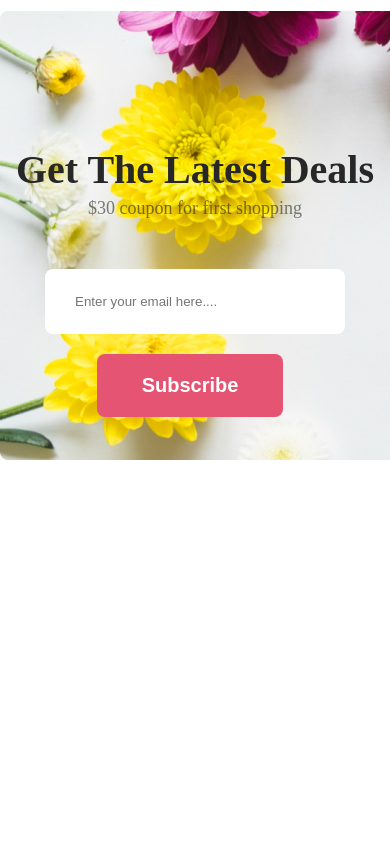
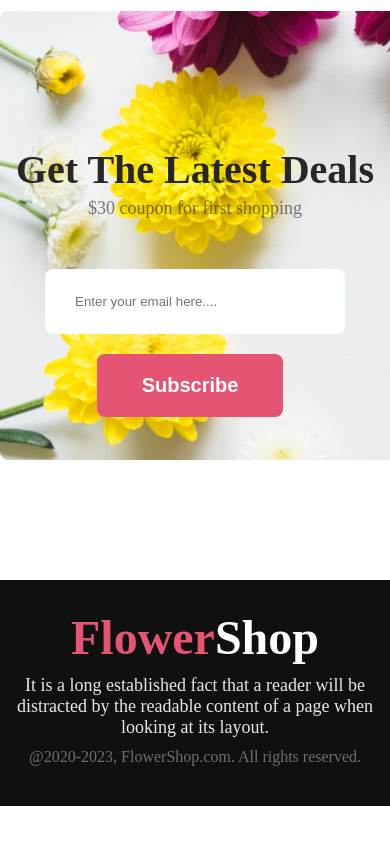
Before and after one commit to sh-shahedul/Flower-Project, a plain HTML site: page index.html in a window 390 px wide. Shown: the part 6893-7737 px from the top of the page. Before the commit the page ends 7353 px from the top, so only its background shows below. Drawn offline with Linux system fonts and the light colour scheme.

Commit message:
complete the website and responsive for small device

```diff
--- a/design/style.css
+++ b/design/style.css
@@ -203,7 +203,7 @@ background-color:rgba(5, 151, 160, 0.15) ;
 .discount-discription{
     margin-bottom: 20px;
 }
-#off{
+.off{
     color: #E55473;
 }
 .discount-image{
@@ -271,6 +271,40 @@ input{
 .Subscrive{
     margin-left: 10px;
 }
+
+  .footer{
+    background-color: #111010;
+    margin-top: 120px;
+    margin-bottom: 70px;
+  }
+  .footer-container{
+    max-width: 625px;
+    margin: 0 auto;
+    text-align: center;
+    /* padding: 30px 0 30px 0; */
+
+  }
+
+ .footer-title{
+      font-size: 3rem;
+      font-weight: 800;
+      color: white;
+       padding: 30px 0 0 0;
+
+ }
+
+ .footer-description{
+  color: rgba(255, 255, 255, 0.9);
+   font-size: 1.125rem;
+   margin-top: 10px;
+ }
+
+ .footer-build{
+    color: rgba(255, 255, 255, 0.4);
+    margin-top: 10px;
+    padding:  0 0 40px 0;
+ }
+
 
 
 
--- a/index.html
+++ b/index.html
@@ -74,7 +74,7 @@
 
               <section class="discount-container">
                 <div class="discount-airticle">
-                    <h4 class="common-title discount-title">Hot Deal ! Sale Up To 25% <span id="off">Off</span></h4>
+                    <h4 class="common-title discount-title">Hot Deal ! Sale Up To 25% <span class="off">Off</span></h4>
                     <p class="common-description discount-discription">It is a long established fact that a reader will be distracted by the readable content of a page when looking at its layout.</p>
                     <button class="btn-primary sign-up">Sign Up</button>
                 </div>
@@ -119,5 +119,15 @@
                  </section>
 
       </main>
+      <footer class="footer">
+            <div class="footer-container">
+               <h3 class="footer-title"><span class="off">Flower</span>Shop</h3>
+               <p class="footer-description">It is a long established fact that a reader will be distracted by the readable content of a page when looking at its layout.</p>
+               <p class="footer-build" >@2020-2023, FlowerShop.com. All rights reserved. </p>
+            </div>
+      </footer>
+
+
+
  </body>
  </html>
```
